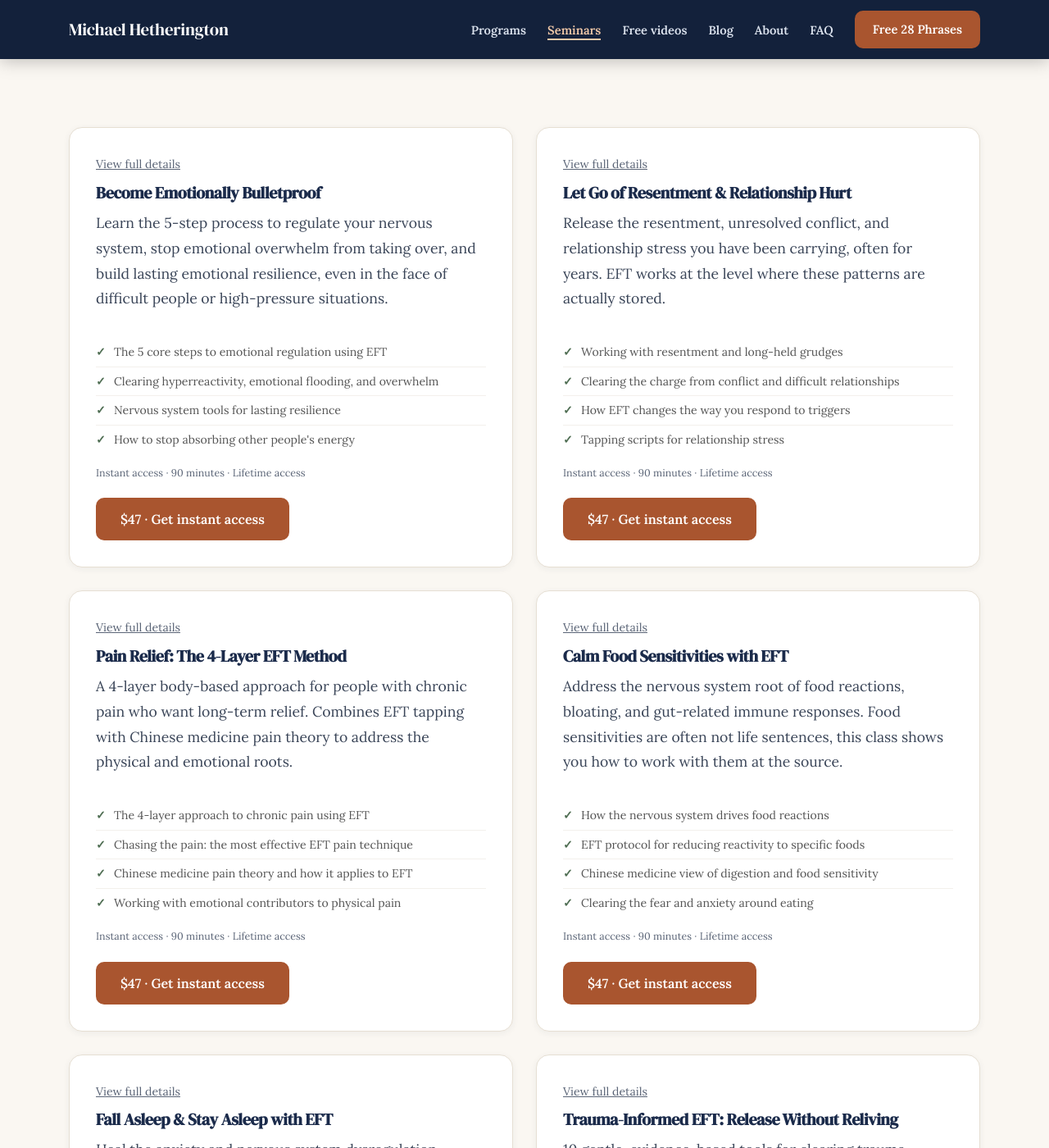
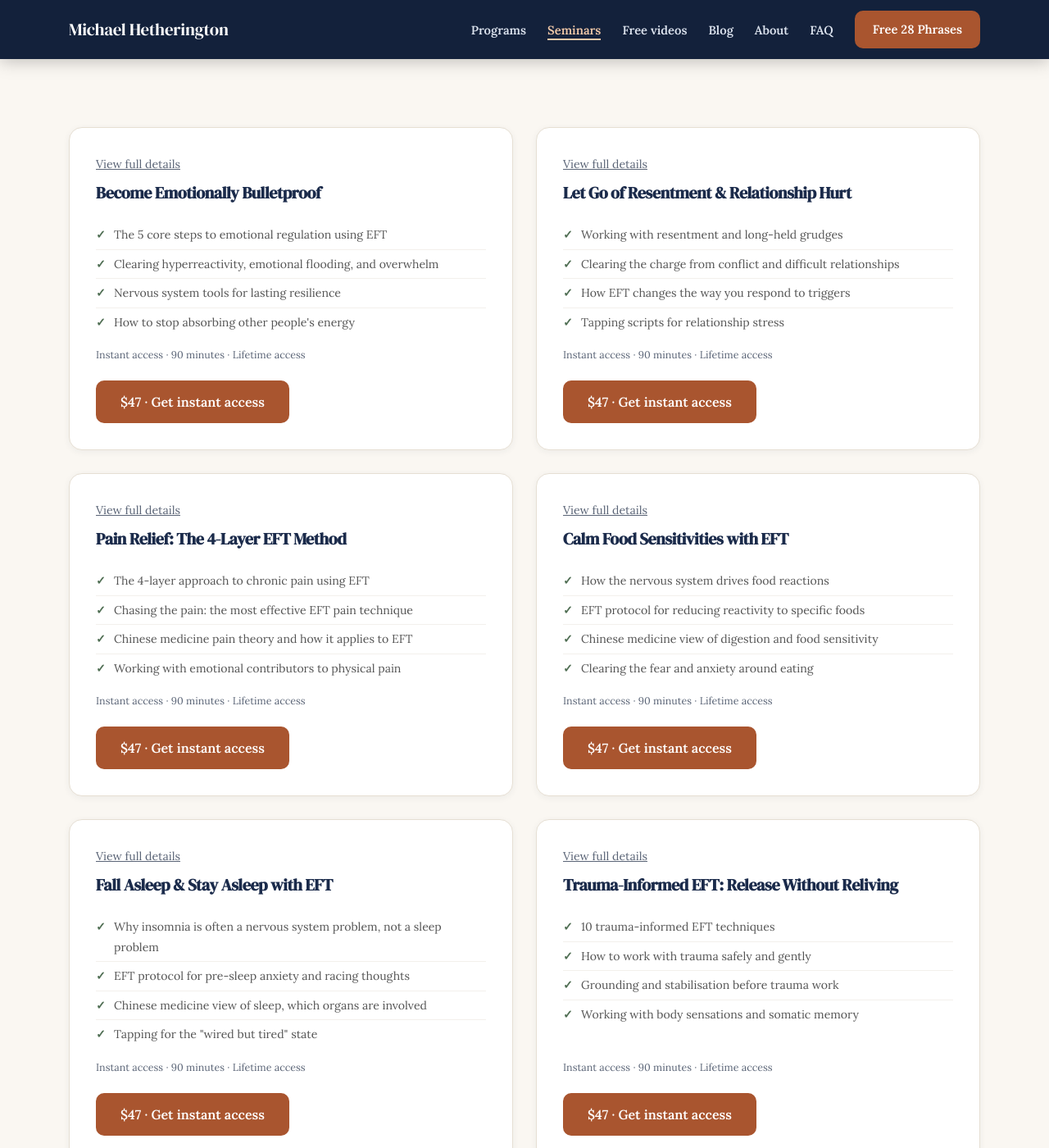
Before and after one commit to fuzzarelly/michaelhetherington.com, a Jekyll site: the page built from classes/index.html, in a window 1280 px wide and 1400 px high, scrolled down 457 px. Shown: the whole window at 82% size. Built offline with Jekyll 4.4.1, drawn with Linux system fonts in a browser that asks for light colours; a script that is not in the unit is left out; some of the changed text lies outside the part shown.

Commit message:
Seminars page: drop description paragraphs, keep bullet lists
Co-Authored-By: Claude Opus 5.5 <noreply@anthropic.com>

```diff
--- a/classes/index.html
+++ b/classes/index.html
@@ -32,7 +32,6 @@ canonical: "https://www.michaelhetherington.com/classes/"
  <a href="https://zylvie.com/michaelhetherington/p/bulletproof" target="_blank" rel="noopener" style="font-size: 0.88rem; color: var(--text-muted); text-decoration: underline;">View full details</a>
  </div>
  <h3 style="margin: 0 0 10px; font-size: 1.25rem;"><a href="https://zylvie.com/michaelhetherington/p/bulletproof" target="_blank" rel="noopener" style="color: var(--navy); text-decoration: none;">Become Emotionally Bulletproof</a></h3>
- <p>Learn the 5-step process to regulate your nervous system, stop emotional overwhelm from taking over, and build lasting emotional resilience, even in the face of difficult people or high-pressure situations.</p>
  <ul class="product-card-bullets" style="margin-top: 12px;">
  <li>The 5 core steps to emotional regulation using EFT</li>
  <li>Clearing hyperreactivity, emotional flooding, and overwhelm</li>
@@ -51,7 +50,6 @@ canonical: "https://www.michaelhetherington.com/classes/"
  <a href="https://zylvie.com/michaelhetherington/p/clear-the-weight" target="_blank" rel="noopener" style="font-size: 0.88rem; color: var(--text-muted); text-decoration: underline;">View full details</a>
  </div>
  <h3 style="margin: 0 0 10px; font-size: 1.25rem;"><a href="https://zylvie.com/michaelhetherington/p/clear-the-weight" target="_blank" rel="noopener" style="color: var(--navy); text-decoration: none;">Let Go of Resentment &amp; Relationship Hurt</a></h3>
- <p>Release the resentment, unresolved conflict, and relationship stress you have been carrying, often for years. EFT works at the level where these patterns are actually stored.</p>
  <ul class="product-card-bullets" style="margin-top: 12px;">
  <li>Working with resentment and long-held grudges</li>
  <li>Clearing the charge from conflict and difficult relationships</li>
@@ -70,7 +68,6 @@ canonical: "https://www.michaelhetherington.com/classes/"
  <a href="https://zylvie.com/michaelhetherington/p/eft-pain-relief" target="_blank" rel="noopener" style="font-size: 0.88rem; color: var(--text-muted); text-decoration: underline;">View full details</a>
  </div>
  <h3 style="margin: 0 0 10px; font-size: 1.25rem;"><a href="https://zylvie.com/michaelhetherington/p/eft-pain-relief" target="_blank" rel="noopener" style="color: var(--navy); text-decoration: none;">Pain Relief: The 4-Layer EFT Method</a></h3>
- <p>A 4-layer body-based approach for people with chronic pain who want long-term relief. Combines EFT tapping with Chinese medicine pain theory to address the physical and emotional roots.</p>
  <ul class="product-card-bullets" style="margin-top: 12px;">
  <li>The 4-layer approach to chronic pain using EFT</li>
  <li>Chasing the pain: the most effective EFT pain technique</li>
@@ -89,7 +86,6 @@ canonical: "https://www.michaelhetherington.com/classes/"
  <a href="https://zylvie.com/michaelhetherington/p/eft-food-sensitivities" target="_blank" rel="noopener" style="font-size: 0.88rem; color: var(--text-muted); text-decoration: underline;">View full details</a>
  </div>
  <h3 style="margin: 0 0 10px; font-size: 1.25rem;"><a href="https://zylvie.com/michaelhetherington/p/eft-food-sensitivities" target="_blank" rel="noopener" style="color: var(--navy); text-decoration: none;">Calm Food Sensitivities with EFT</a></h3>
- <p>Address the nervous system root of food reactions, bloating, and gut-related immune responses. Food sensitivities are often not life sentences, this class shows you how to work with them at the source.</p>
  <ul class="product-card-bullets" style="margin-top: 12px;">
  <li>How the nervous system drives food reactions</li>
  <li>EFT protocol for reducing reactivity to specific foods</li>
@@ -108,7 +104,6 @@ canonical: "https://www.michaelhetherington.com/classes/"
  <a href="https://zylvie.com/michaelhetherington/p/unlock-deep-rest" target="_blank" rel="noopener" style="font-size: 0.88rem; color: var(--text-muted); text-decoration: underline;">View full details</a>
  </div>
  <h3 style="margin: 0 0 10px; font-size: 1.25rem;"><a href="https://zylvie.com/michaelhetherington/p/unlock-deep-rest" target="_blank" rel="noopener" style="color: var(--navy); text-decoration: none;">Fall Asleep &amp; Stay Asleep with EFT</a></h3>
- <p>Heal the anxiety and nervous system dysregulation keeping you awake. When the body is stuck in a state of vigilance, no sleep hygiene tip will fix it. EFT works at the root.</p>
  <ul class="product-card-bullets" style="margin-top: 12px;">
  <li>Why insomnia is often a nervous system problem, not a sleep problem</li>
  <li>EFT protocol for pre-sleep anxiety and racing thoughts</li>
@@ -127,7 +122,6 @@ canonical: "https://www.michaelhetherington.com/classes/"
  <a href="https://zylvie.com/michaelhetherington/p/trauma-informed-eft" target="_blank" rel="noopener" style="font-size: 0.88rem; color: var(--text-muted); text-decoration: underline;">View full details</a>
  </div>
  <h3 style="margin: 0 0 10px; font-size: 1.25rem;"><a href="https://zylvie.com/michaelhetherington/p/trauma-informed-eft" target="_blank" rel="noopener" style="color: var(--navy); text-decoration: none;">Trauma-Informed EFT: Release Without Reliving</a></h3>
- <p>10 gentle, evidence-based tools for clearing trauma without overwhelm. Designed for people who want to work with difficult material without being re-traumatised.</p>
  <ul class="product-card-bullets" style="margin-top: 12px;">
  <li>10 trauma-informed EFT techniques</li>
  <li>How to work with trauma safely and gently</li>
@@ -146,7 +140,6 @@ canonical: "https://www.michaelhetherington.com/classes/"
  <a href="https://zylvie.com/michaelhetherington/p/unblock-your-wealth" target="_blank" rel="noopener" style="font-size: 0.88rem; color: var(--text-muted); text-decoration: underline;">View full details</a>
  </div>
  <h3 style="margin: 0 0 10px; font-size: 1.25rem;"><a href="https://zylvie.com/michaelhetherington/p/unblock-your-wealth" target="_blank" rel="noopener" style="color: var(--navy); text-decoration: none;">Clear 77 Hidden Money Blocks with EFT</a></h3>
- <p>Clear 77 of the most common limiting money beliefs with targeted EFT tapping sequences. Money blocks are not character flaws, they are stored emotional patterns, and EFT is designed to clear exactly those.</p>
  <ul class="product-card-bullets" style="margin-top: 12px;">
  <li>77 limiting money beliefs identified and tapped on</li>
  <li>How money beliefs form and why they persist</li>
@@ -165,7 +158,6 @@ canonical: "https://www.michaelhetherington.com/classes/"
  <a href="https://zylvie.com/michaelhetherington/p/eft-headaches-migraines" target="_blank" rel="noopener" style="font-size: 0.88rem; color: var(--text-muted); text-decoration: underline;">View full details</a>
  </div>
  <h3 style="margin: 0 0 10px; font-size: 1.25rem;"><a href="https://zylvie.com/michaelhetherington/p/eft-headaches-migraines" target="_blank" rel="noopener" style="color: var(--navy); text-decoration: none;">Headache &amp; Migraine Relief with EFT</a></h3>
- <p>The 4 types of headaches according to Chinese medicine, and how to identify and clear each one with EFT. Fast relief for acute pain, plus root cause work for preventing recurrence.</p>
  <ul class="product-card-bullets" style="margin-top: 12px;">
  <li>The 4 TCM headache types and how to distinguish them</li>
  <li>Chasing the pain: fast relief technique</li>
@@ -184,7 +176,6 @@ canonical: "https://www.michaelhetherington.com/classes/"
  <a href="https://zylvie.com/michaelhetherington/p/anxiety-keeps-coming-back" target="_blank" rel="noopener" style="font-size: 0.88rem; color: var(--text-muted); text-decoration: underline;">View full details</a>
  </div>
  <h3 style="margin: 0 0 10px; font-size: 1.25rem;"><a href="https://zylvie.com/michaelhetherington/p/anxiety-keeps-coming-back" target="_blank" rel="noopener" style="color: var(--navy); text-decoration: none;">Why Your Anxiety Keeps Coming Back</a></h3>
- <p>Stop tapping only on the anxiety when it shows up. This class clears the root so it stops rebuilding itself: 10 EFT tools, including the Emotional Pile Method, Tearless Trauma Technique, and Inner Child EFT.</p>
  <ul class="product-card-bullets" style="margin-top: 12px;">
  <li>Why anxiety keeps returning despite your best efforts</li>
  <li>10 EFT tools for calming the nervous system, not just the symptom</li>
```
